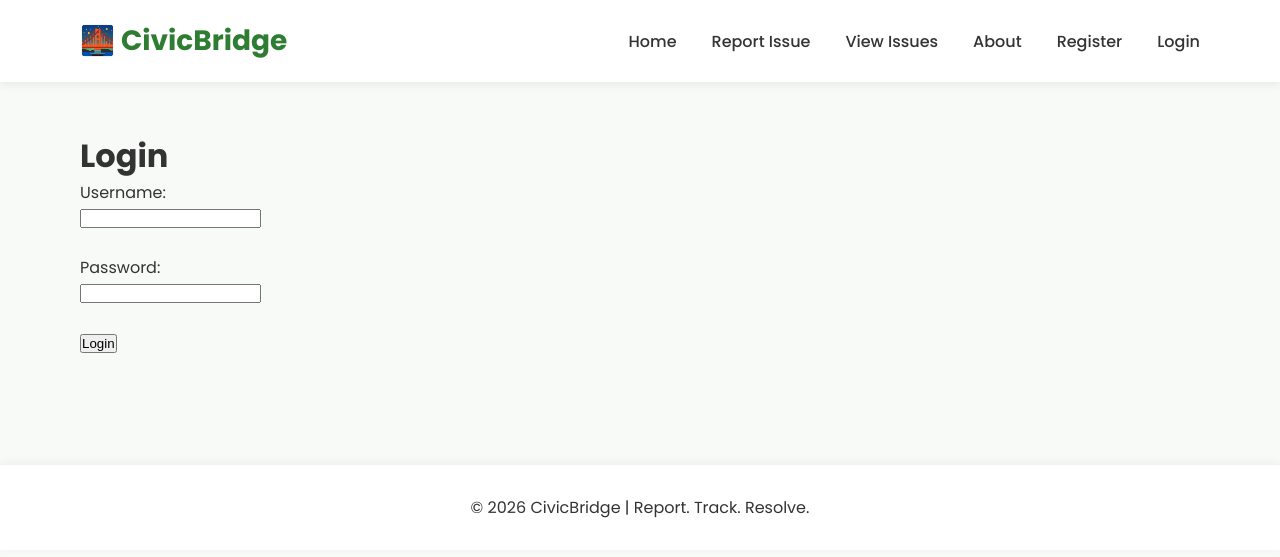
After one commit to Joelantonyjose/CivicBridge, a Flask app: page /login in a window 1280 px wide. The commit adds this page. Shown: the top 557 px of the page. Run offline with Flask 3, Linux system fonts and the light colour scheme.

Commit message:
Added user authentication and session management

```diff
--- a/app/app.py
+++ b/app/app.py
@@ -1,4 +1,4 @@
-from flask import Flask, render_template, request, redirect, url_for,flash
+from flask import Flask, render_template, request, redirect, url_for,flash,session
 import sqlite3
 from werkzeug.security import generate_password_hash, check_password_hash
 
@@ -46,6 +46,11 @@ def home():
 
 @app.route("/report", methods=["GET","POST"])
 def report():
+
+    if "username" not in session:
+        flash("Please log in to report an issue.")
+        return redirect(url_for("login"))
+
     if request.method == "POST":
         name = request.form["name"].strip()
         location = request.form["location"].strip()
@@ -59,8 +64,8 @@ def report():
         conn=sqlite3.connect("civicbridge.db")
         cursor=conn.cursor()
         cursor.execute(
-            "INSERT INTO reports (name, location, title, description, status) VALUES (?, ?, ?, ?, ?)",
-            (name, location, title, description, "Pending")
+            "INSERT INTO reports (name, location, title, description, status, username) VALUES (?, ?, ?, ?, ?, ?)",
+            (name, location, title, description, "Pending", session["username"])
         )
         conn.commit()
         conn.close()
@@ -113,6 +118,49 @@ def register():
 
     return render_template("register.html")
 
+@app.route("/login", methods=["GET", "POST"])
+def login():
+
+    if request.method == "POST":
+
+        username = request.form["username"].strip()
+        password = request.form["password"]
+
+        conn = sqlite3.connect("civicbridge.db")
+        cursor = conn.cursor()
+
+        cursor.execute(
+            "SELECT * FROM users WHERE username = ?",
+            (username,)
+        )
+
+        user = cursor.fetchone()
+
+        conn.close()
+
+        if user and check_password_hash(user[2], password):
+
+            session["username"] = username
+
+            flash("Login successful!")
+
+            return redirect(url_for("home"))
+
+        flash("Invalid username or password!")
+
+        return redirect(url_for("login"))
+
+    return render_template("login.html")
+
+@app.route("/logout")
+def logout():
+
+    session.pop("username", None)
+
+    flash("You have been logged out.")
+
+    return redirect(url_for("home"))
+
 @app.route("/issues")
 def issues():
     conn = sqlite3.connect("civicbridge.db")
@@ -149,6 +197,10 @@ def about():
 
 @app.route("/delete/<int:id>")
 def delete(id):
+    if "username" not in session:
+        flash("Please log in to delete an issue.")
+        return redirect(url_for("login"))
+
     conn = sqlite3.connect("civicbridge.db")
     cursor = conn.cursor()
 
@@ -182,6 +234,10 @@ def resolve(id):
 
 @app.route("/edit/<int:id>", methods=["GET","POST"])
 def edit(id):
+    if "username" not in session:
+        flash("Please log in to edit an issue.")
+        return redirect(url_for("login"))
+
     conn=sqlite3.connect("civicbridge.db")
     cursor=conn.cursor()
 
--- a/app/templates/base.html
+++ b/app/templates/base.html
@@ -38,36 +38,27 @@
 
         <ul class="nav-links">
 
-    <li>
-        <a href="/"
-           class="{% if request.endpoint == 'home' %}active{% endif %}">
-            Home
-        </a>
-    </li>
+    <li><a href="/">Home</a></li>
 
-    <li>
-        <a href="/report"
-           class="{% if request.endpoint == 'report' %}active{% endif %}">
-            Report Issue
-        </a>
-    </li>
+    <li><a href="/report">Report Issue</a></li>
 
-    <li>
-        <a href="/issues"
-           class="{% if request.endpoint == 'issues' %}active{% endif %}">
-            View Issues
-        </a>
-    </li>
+    <li><a href="/issues">View Issues</a></li>
 
-    <li>
-        <a href="/about"
-           class="{% if request.endpoint == 'about' %}active{% endif %}">
-            About
-        </a>
-    </li>
+    <li><a href="/about">About</a></li>
+
+    {% if session.get("username") %}
+
+        <li><a href="/logout">Logout</a></li>
+
+    {% else %}
+
+        <li><a href="/register">Register</a></li>
+
+        <li><a href="/login">Login</a></li>
+
+    {% endif %}
 
 </ul>
-
     </nav>
 
 </header>
--- /dev/null
+++ b/app/templates/login.html
@@ -0,0 +1,21 @@
+{% extends "base.html" %}
+
+{% block content %}
+
+<h1>Login</h1>
+
+<form method="POST">
+
+    <label>Username:</label><br>
+
+    <input type="text" name="username"><br><br>
+
+    <label>Password:</label><br>
+
+    <input type="password" name="password"><br><br>
+
+    <button type="submit">Login</button>
+
+</form>
+
+{% endblock %}
```
Also changed, not shown: docs/development_journal.md (+90 -0 lines), update_database.py (+6 -4 lines), civicbridge.db.
